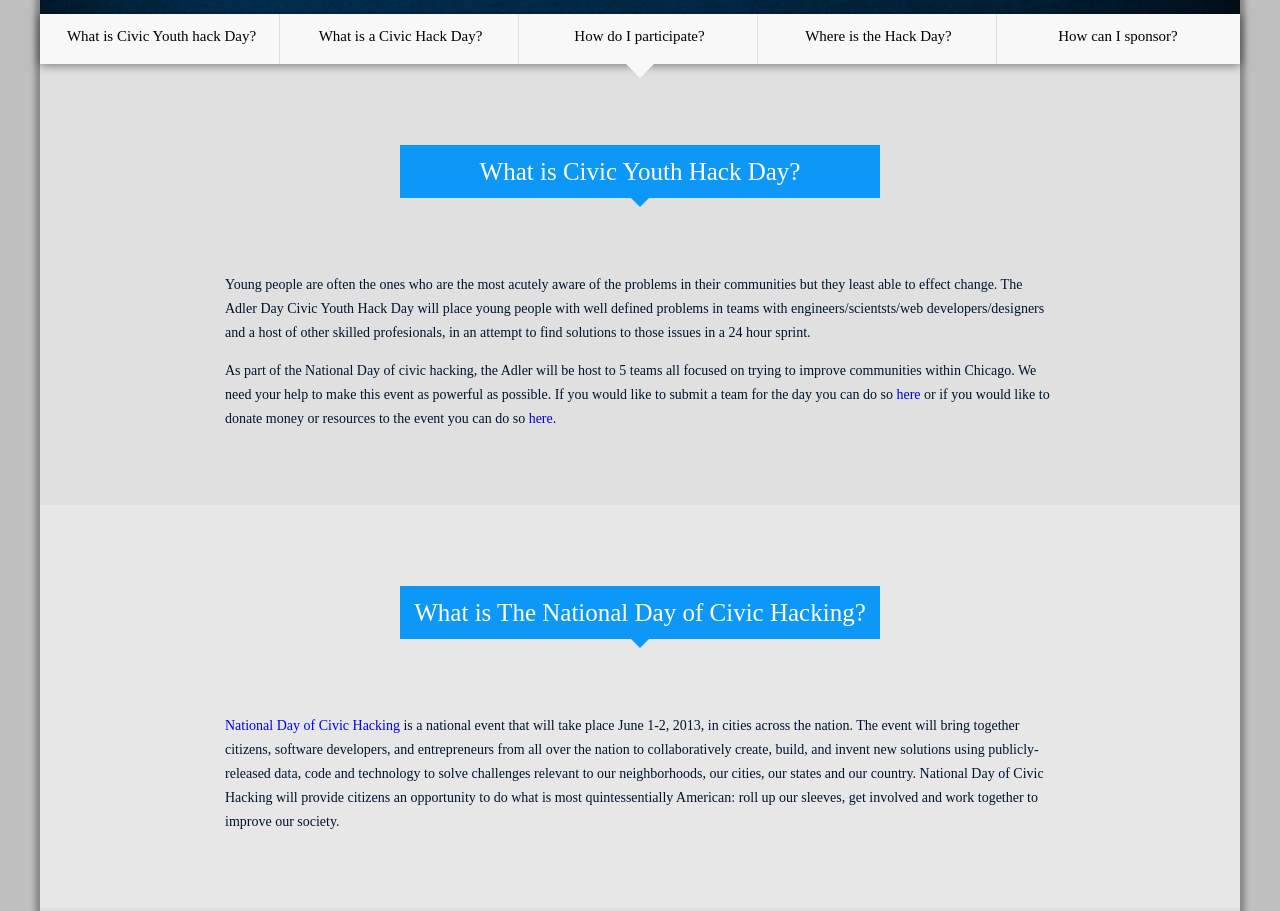
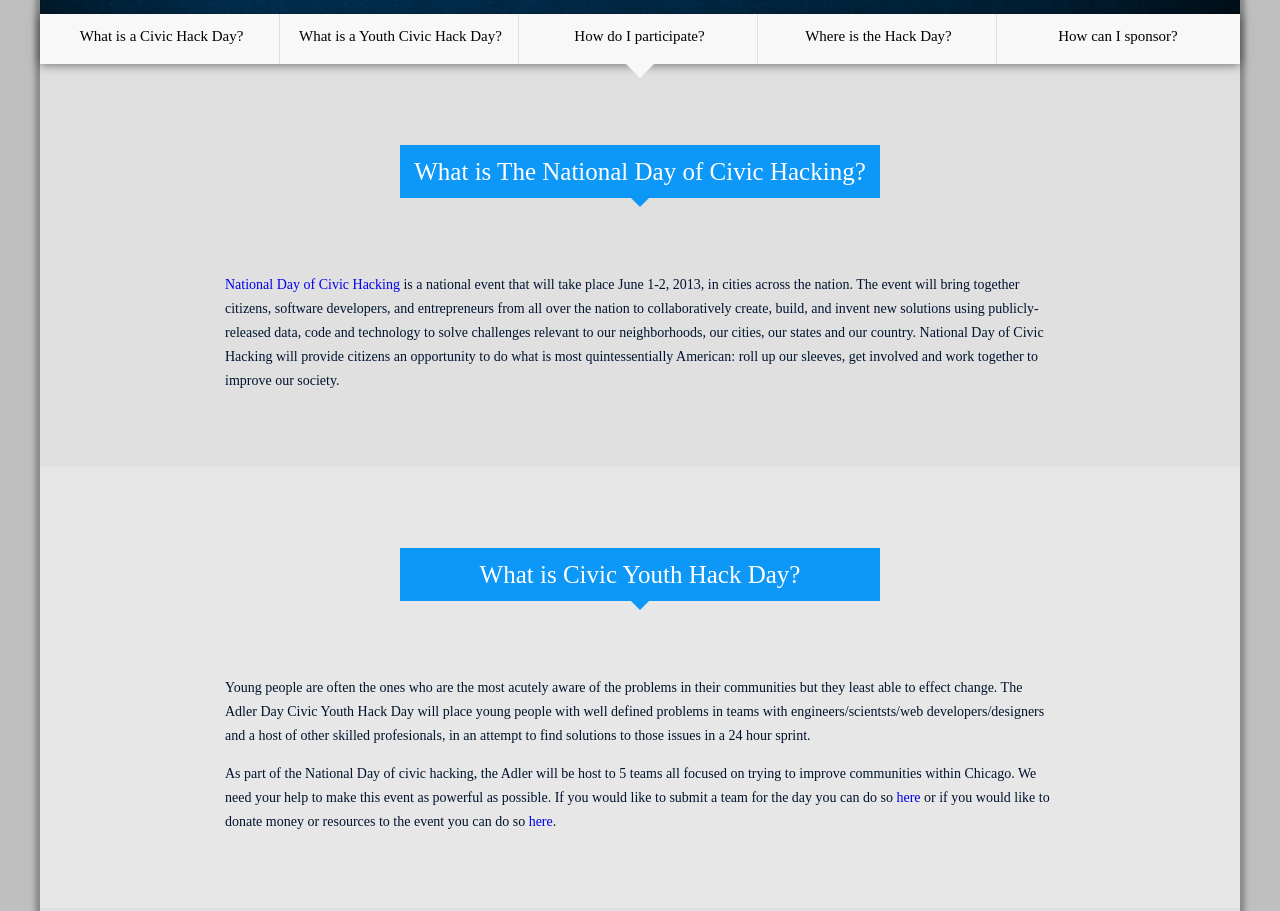
Before and after one commit to whyte/civichackday, a website: page index.html in a window 1280 px wide. Shown: the part 412-1323 px from the top of the page. Drawn offline with Linux system fonts and the light colour scheme.

Commit message:
Update index.html

```diff
--- a/index.html
+++ b/index.html
@@ -96,13 +96,21 @@
 
     <nav>
         <div class='navLinks'>
-            <a class='scroll' href='#youth'>What is Civic Youth hack Day?</a>
             <a class='scroll' href='#what'>What is a Civic Hack Day?</a>
+            <a class='scroll' href='#youth'>What is a Youth Civic Hack Day?</a>
             <a class='scroll' href='#participate'>How do I participate?</a>
             <a class='scroll' href='#where'>Where is the Hack Day?</a>
             <a class='scroll' href='#sponsor'>How can I sponsor?</a>
         </div>
     </nav>
+    <section id='what'>
+        <h2 class='arrow_box'>What is The National Day of Civic Hacking?</h2>
+        <article>
+            <p> <a href="http://hackforchange.org/">National Day of Civic Hacking</a> is a national event that will take place June 1-2, 2013, in cities across the nation. The event will bring together citizens, software developers, and entrepreneurs from all over the nation to collaboratively create, build, and invent new solutions using publicly-released data, code and technology to solve challenges relevant to our neighborhoods, our cities, our states and our country. National Day of Civic Hacking will provide citizens an opportunity to do what is most quintessentially American: roll up our sleeves, get involved and work together to improve our society.
+            </p>
+        </article>
+    </section>
+
     <section id='youth'>
     	<h2 class='arrow_box'>What is Civic Youth Hack Day?</h2>
     	<article>
@@ -113,15 +121,6 @@
             </p>
     	</article>
     </section>
-
-    <section id='what'>
-        <h2 class='arrow_box'>What is The National Day of Civic Hacking?</h2>
-        <article>
-            <p> <a href="http://hackforchange.org/">National Day of Civic Hacking</a> is a national event that will take place June 1-2, 2013, in cities across the nation. The event will bring together citizens, software developers, and entrepreneurs from all over the nation to collaboratively create, build, and invent new solutions using publicly-released data, code and technology to solve challenges relevant to our neighborhoods, our cities, our states and our country. National Day of Civic Hacking will provide citizens an opportunity to do what is most quintessentially American: roll up our sleeves, get involved and work together to improve our society.
-            </p>
-        </article>
-    </section>
-
 
     <section id='participate'>
     	<h2 class='arrow_box'>How do I Participate?</h2>
```
